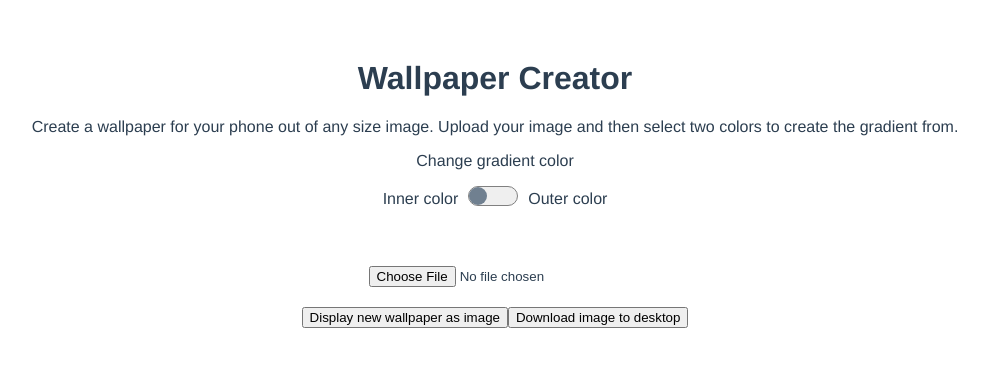
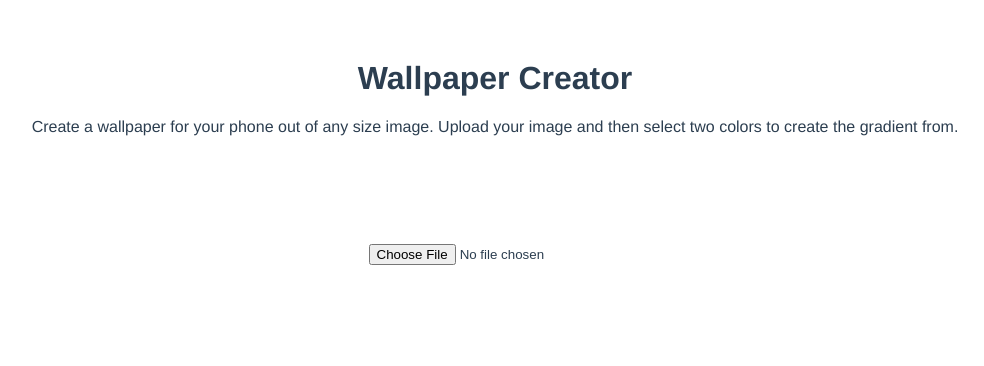
Before and after one commit to bryn-newell/wallpaper-creator, a Vue app: page / in a window 1280 px wide. Shown: the top 366 px of the page, without its empty margins (145-1129 px from the left). Built offline with nearby package versions, Linux system fonts and the light colour scheme.

Commit message:
Updating download buttons and styling

```diff
--- a/src/App.vue
+++ b/src/App.vue
@@ -2,12 +2,14 @@
   <div id="app">
     <h1>Wallpaper Creator</h1>
     <p>Create a wallpaper for your phone out of any size image. Upload your image and then select two colors to create the gradient from.</p>
+    <template v-if="imageUploaded">
       <p>Change gradient color</p>
       <div>
         <span>Inner color</span>
         <button @click="innerColorSelected = !innerColorSelected"  class="btn-toggle" :class="{toggled: !innerColorSelected}"></button>
         <span>Outer color</span>
       </div>
+    </template>
     <div class="color-cards">
       <button v-for="(color, index) in colorPalette" :key="index" :style="`backgroundColor: ${color}`" class="card" @click="selectColor(color)"></button>
     </div>
@@ -17,9 +19,16 @@
       <div ref="bottom" class="gradient bottom"></div>
     </div>
     <input type="file" accept="image/*" @change="displayImage" class="image-upload" />
-    <button @click="captureNewImage">Display new wallpaper as image</button>
-    <button @click="downloadImage">Download image to desktop</button>
+    <template v-if="imageUploaded">
+      <p>Done creating your new wallpaper?</p>
+      <div class="saving-instructions">
+        <p class="mobile-directions">On mobile it's easiest to display this as a new image and save directly to you photos - click here!</p>
+        <p class="download-instructions">Or if you happen to want to download your new wallpaper as a jpeg you can click here!</p>
+        <button @click="captureNewImage" class="mobile-btn">Display new wallpaper as image</button>
+        <button @click="downloadImage" class="download-btn">Download image to desktop</button>
+      </div>
       <div id="newWallpaper"/>
+    </template>
   </div>
 </template>
 
@@ -35,11 +44,13 @@ export default {
       palette: null,
       innerColor: null,
       outerColor: null,
-      innerColorSelected: true
+      innerColorSelected: true,
+      imageUploaded: false
     };
   },
   methods: {
     displayImage(e) {
+      this.imageUploaded = true;
       const display = document.getElementById('display');
       const img = URL.createObjectURL(e.target.files[0]);
       display.src = img;
@@ -113,6 +124,7 @@ export default {
   text-align: center;
   color: #2c3e50;
   margin-top: 60px;
+  margin-bottom: 60px;
 }
 
 .btn-toggle {
@@ -140,7 +152,6 @@ export default {
 .color-cards {
   display: flex;
   justify-content: space-evenly;
-  margin-bottom: 30px;
   .card {
     height: 100px;
     width: 100px;
@@ -151,20 +162,22 @@ export default {
 }
 
 #image-container {
+  margin: 60px 0 20px 0;
   img {
     max-height: 700px;
   }
   .gradient {
     margin: 0 auto;
     &.bottom {
-      margin-top: -10px;
+      // TO DO: figure out why this is needed?
+      margin-top: -6px;
     }
   }
 }
 
 .image-upload {
   display: block;
-  margin: 20px auto;
+  margin: 0 auto;
 }
 
 #newWallpaper {
@@ -173,4 +186,18 @@ export default {
   }
 }
 
+.saving-instructions {
+  display: grid;
+  grid-template-columns: repeat(2, auto);
+  button {
+    width: fit-content;
+    padding: 10px;
+    border-radius: 5px;
+    border: solid 1px slategray;
+    font-family: inherit;
+    font-weight: 500;
+    margin: 0 auto;
+  }
+}
+
 </style>
```
Lines whose indentation alone changed are shown as unchanged.
